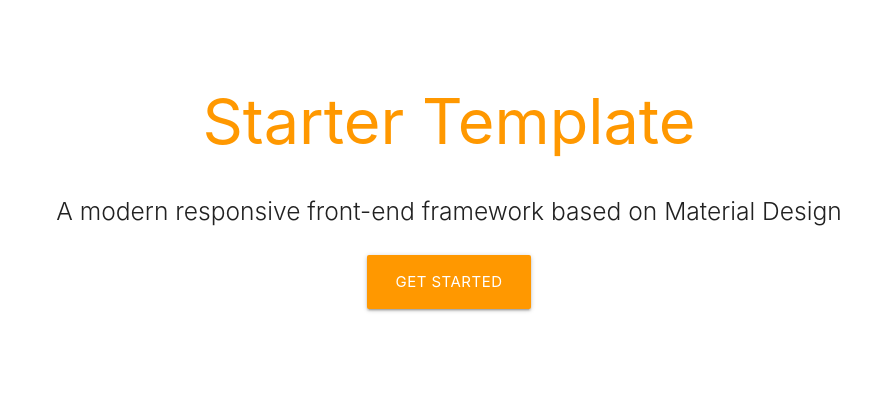
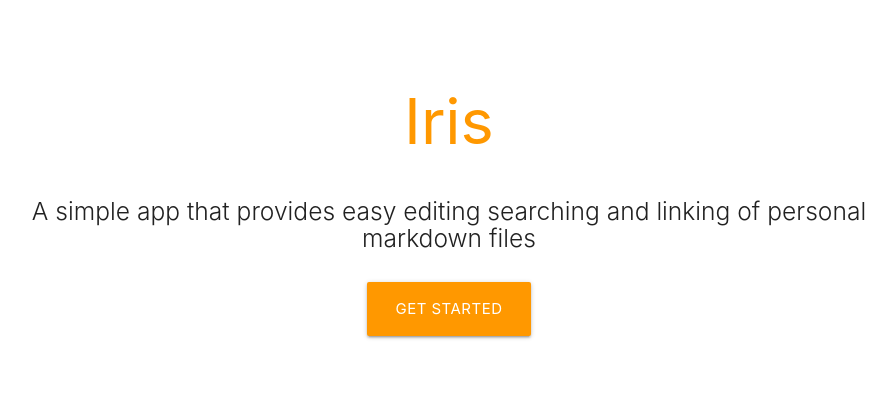
Before and after one commit to daniel-007/iris-golang, a plain HTML site: page static/view/index.htm in a window 1280 px wide. Shown: the whole page, without its empty margins (191-1087 px from the left). Drawn offline with nearby package versions, Linux system fonts and the light colour scheme.

```diff
--- a/static/view/index.htm
+++ b/static/view/index.htm
@@ -13,9 +13,9 @@
   <body>
     <div class="container">
       <br><br>
-      <h1 class="header center orange-text">Starter Template</h1>
+      <h1 class="header center orange-text">Iris</h1>
       <div class="row center">
-        <h5 class="header col s12 light">A modern responsive front-end framework based on Material Design</h5>
+        <h5 class="header col s12 light">A simple app that provides easy editing searching and linking of personal markdown files</h5>
       </div>
       <div class="row center">
         <a href="http://materializecss.com/getting-started.html" id="download-button" class="btn-large waves-effect waves-light orange">Get Started</a>
```
